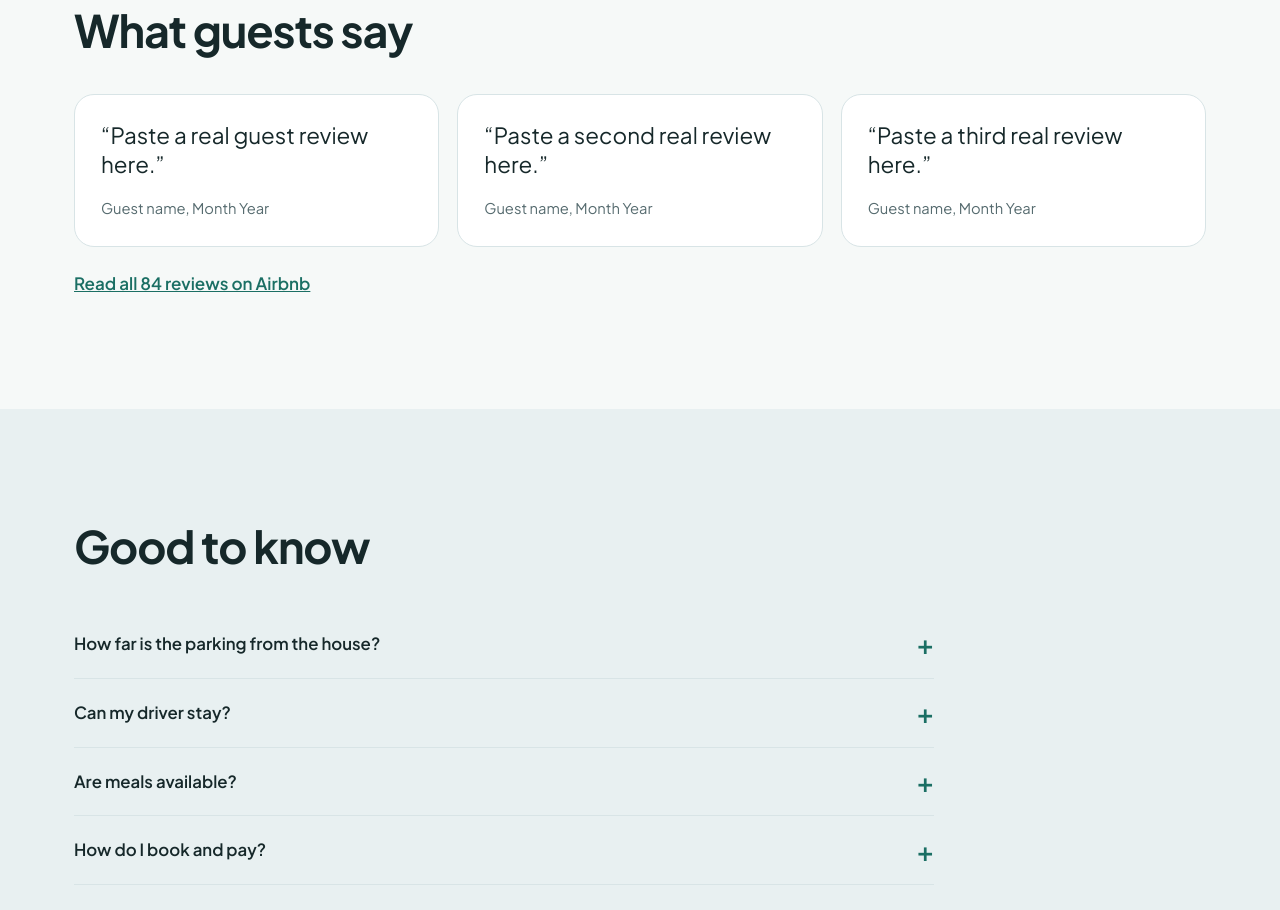
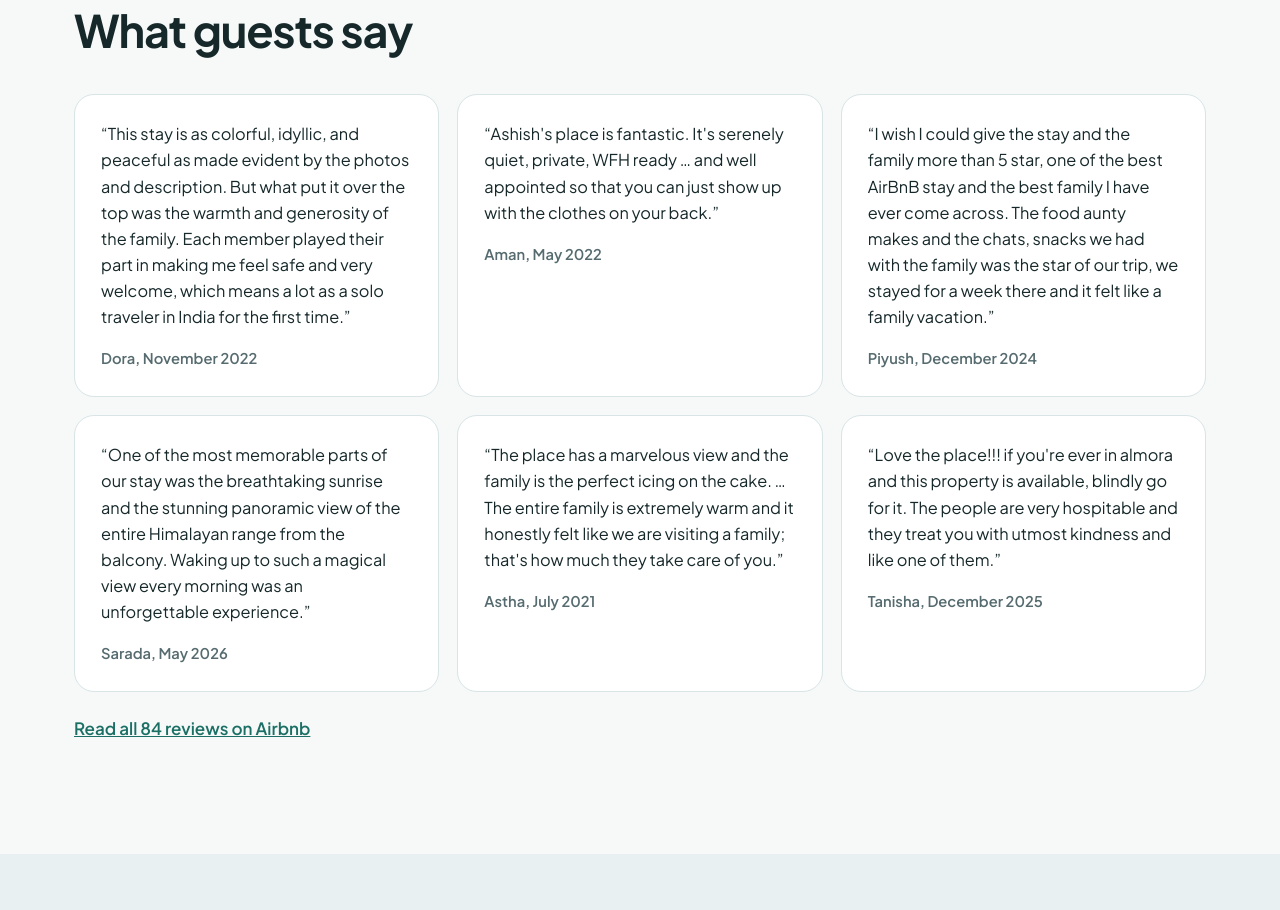
Before and after one commit to Bisht-Ashish/himalayanhamlet, an Angular app: page / in a window 1280 px wide. Shown: the part 6120-7030 px from the top of the page. Built offline with nearby package versions, Linux system fonts and the light colour scheme; no server answers.

Commit message:
Use six real Airbnb guest reviews; tune review text size
Co-Authored-By: Claude Sonnet 5.5 <noreply@anthropic.com>
Claude-Session: https://claude.ai/code/session_01GQwJNHcPPfFDD3no1gpX5V

```diff
--- a/src/app/site-data.ts
+++ b/src/app/site-data.ts
@@ -140,11 +140,14 @@ export const HOSTS = {
 export const REACH =
   'Almora is about 90 km from Kathgodam railway station, roughly a 3 hour drive. Park at the road, then walk about 200 metres to the house. Message us before you set off and we will guide you the last stretch.';
 
-// Paste real guest reviews here: { text: '...', by: 'First name, Month Year' }
+// Real guest reviews from the Airbnb listing (first name and month). Add or swap quotes here.
 export const REVIEWS = [
-  { text: 'Paste a real guest review here.', by: 'Guest name, Month Year' },
-  { text: 'Paste a second real review here.', by: 'Guest name, Month Year' },
-  { text: 'Paste a third real review here.', by: 'Guest name, Month Year' },
+  { text: 'This stay is as colorful, idyllic, and peaceful as made evident by the photos and description. But what put it over the top was the warmth and generosity of the family. Each member played their part in making me feel safe and very welcome, which means a lot as a solo traveler in India for the first time.', by: 'Dora, November 2022' },
+  { text: 'Ashish\'s place is fantastic. It\'s serenely quiet, private, WFH ready … and well appointed so that you can just show up with the clothes on your back.', by: 'Aman, May 2022' },
+  { text: 'I wish I could give the stay and the family more than 5 star, one of the best AirBnB stay and the best family I have ever come across. The food aunty makes and the chats, snacks we had with the family was the star of our trip, we stayed for a week there and it felt like a family vacation.', by: 'Piyush, December 2024' },
+  { text: 'One of the most memorable parts of our stay was the breathtaking sunrise and the stunning panoramic view of the entire Himalayan range from the balcony. Waking up to such a magical view every morning was an unforgettable experience.', by: 'Sarada, May 2026' },
+  { text: 'The place has a marvelous view and the family is the perfect icing on the cake. … The entire family is extremely warm and it honestly felt like we are visiting a family; that\'s how much they take care of you.', by: 'Astha, July 2021' },
+  { text: 'Love the place!!! if you\'re ever in almora and this property is available, blindly go for it. The people are very hospitable and they treat you with utmost kindness and like one of them.', by: 'Tanisha, December 2025' },
 ];
 
 export const FAQ = [
--- a/src/styles.css
+++ b/src/styles.css
@@ -139,8 +139,8 @@ p{margin:0 0 1em}
 /* reviews */
 .rev{display:grid;grid-template-columns:repeat(3,1fr);gap:18px;margin-bottom:22px}
 blockquote{margin:0;background:var(--surface);border:1px solid var(--line);border-radius:var(--r-md);padding:26px}
-blockquote p{font:400 1.4rem/1.3 var(--serif);margin:0 0 16px}
-blockquote footer{color:var(--mute);font-size:.92rem}
+blockquote p{font:400 1.02rem/1.6 var(--sans);margin:0 0 16px}
+blockquote footer{color:var(--mute);font-size:.92rem;font-weight:600}
 
 /* faq */
 .faq{max-width:860px}
```
